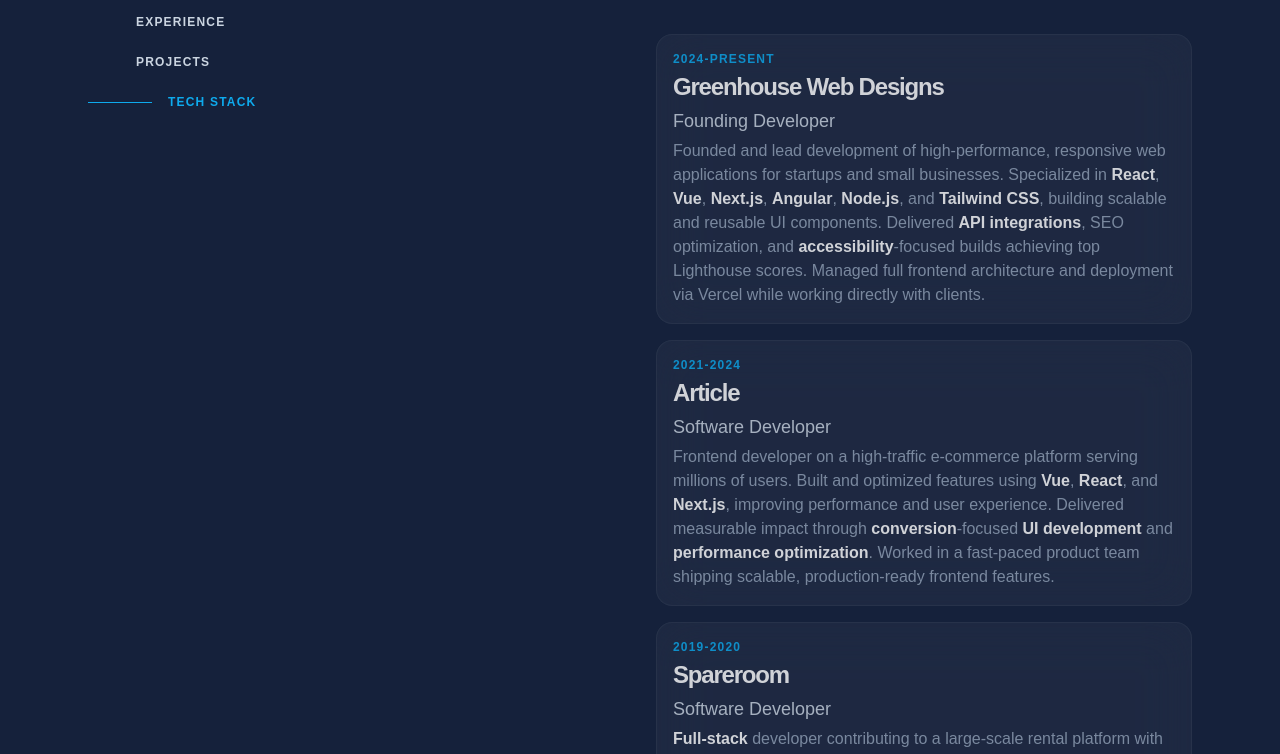
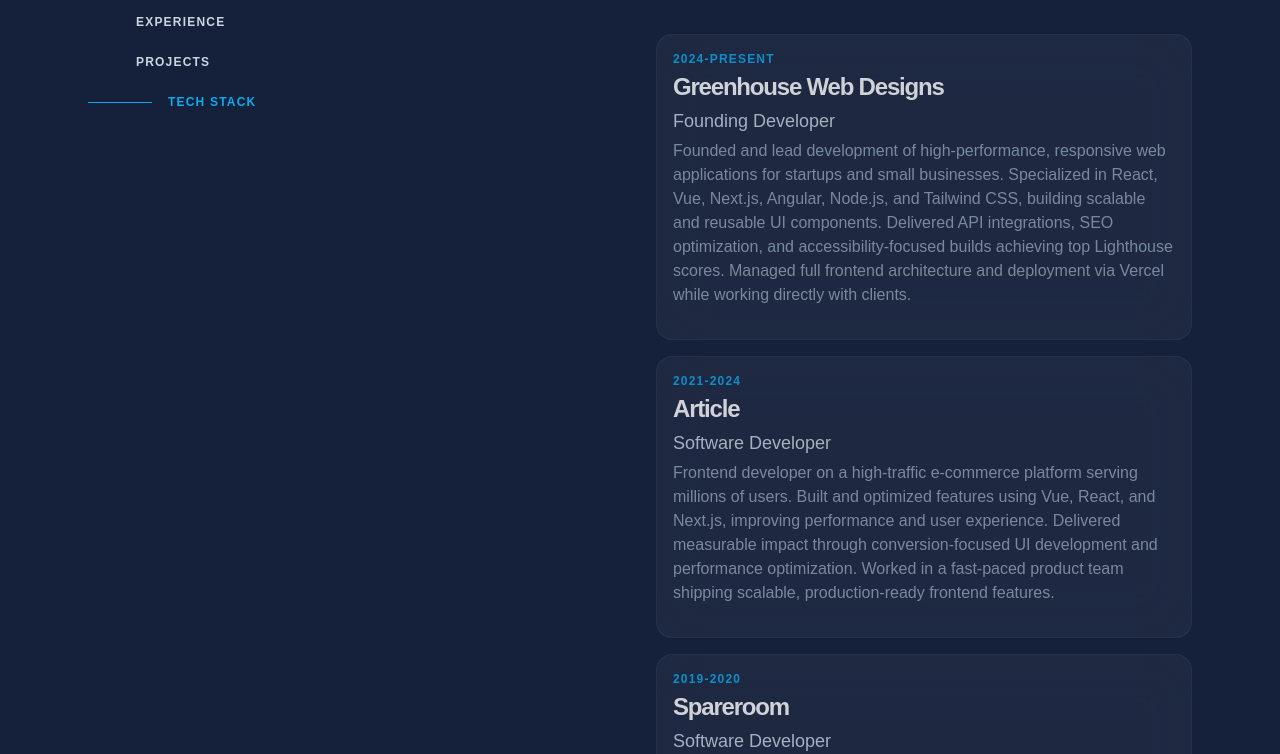
Before and after one commit to jacobadam/jacobnevitt-portfolio, a Next.js app: page / in a window 1280 px wide. Shown: the part 460-1214 px from the top of the page. Built offline with nearby package versions, Linux system fonts and the light colour scheme.

Commit message:
remove keywords

```diff
--- a/app/components/ui/experience-card.tsx
+++ b/app/components/ui/experience-card.tsx
@@ -2,20 +2,6 @@
 import { Experience } from "@/app/types/experience.types";
 
 export const ExperienceCard = () => {
-  function highlightText(text: string, keywords: string[]) {
-    const parts = text.split(new RegExp(`(${keywords.join("|")})`, "gi"));
-
-    return parts.map((part, i) =>
-      keywords.some((k) => k.toLowerCase() === part.toLowerCase()) ? (
-        <span key={i} className="text-white font-bold">
-          {part}
-        </span>
-      ) : (
-        part
-      ),
-    );
-  }
-
   return (
     <ul>
       {ExperienceCardData.map((experience: Experience) => (
@@ -30,8 +16,8 @@
             <h3 className="text-lg font-medium text-primary-foreground">
               {experience.title}
             </h3>
-            <p className="text-base text-secondary-foreground">
-              {highlightText(experience.description, experience.keywords)}
+            <p className="text-base text-secondary-foreground mb-4">
+              {experience.description}
             </p>
           </div>
         </li>
--- a/app/data/experience.ts
+++ b/app/data/experience.ts
@@ -8,16 +8,6 @@
     year: "2024-Present",
     description:
       "Founded and lead development of high-performance, responsive web applications for startups and small businesses. Specialized in React, Vue, Next.js, Angular, Node.js, and Tailwind CSS, building scalable and reusable UI components. Delivered API integrations, SEO optimization, and accessibility-focused builds achieving top Lighthouse scores. Managed full frontend architecture and deployment via Vercel while working directly with clients.",
-    keywords: [
-      "React",
-      "Vue",
-      "Next.js",
-      "Angular",
-      "Node.js",
-      "Tailwind CSS",
-      "API integrations",
-      "accessibility",
-    ],
   },
   {
     id: 2,
@@ -26,14 +16,6 @@
     year: "2021-2024",
     description:
       "Frontend developer on a high-traffic e-commerce platform serving millions of users. Built and optimized features using Vue, React, and Next.js, improving performance and user experience. Delivered measurable impact through conversion-focused UI development and performance optimization. Worked in a fast-paced product team shipping scalable, production-ready frontend features.",
-    keywords: [
-      "Vue",
-      "React",
-      "Next.js",
-      "performance optimization",
-      "conversion",
-      "UI development",
-    ],
   },
   {
     id: 3,
@@ -42,13 +24,5 @@
     year: "2019-2020",
     description:
       "Full-stack developer contributing to a large-scale rental platform with a backend focus. Built RESTful APIs and supported secure payment integrations using Node.js and Stripe. Developed internal tools with Angular to improve data access and team efficiency. Worked across the stack delivering scalable systems and supporting frontend and backend workflows.",
-    keywords: [
-      "RESTful APIs",
-      "Node.js",
-      "Stripe",
-      "Angular",
-      "full-stack",
-      "backend",
-    ],
   },
 ];
--- a/app/types/experience.types.ts
+++ b/app/types/experience.types.ts
@@ -4,5 +4,4 @@
   title: string;
   year: string;
   description: string;
-  keywords: string[];
 };
```
